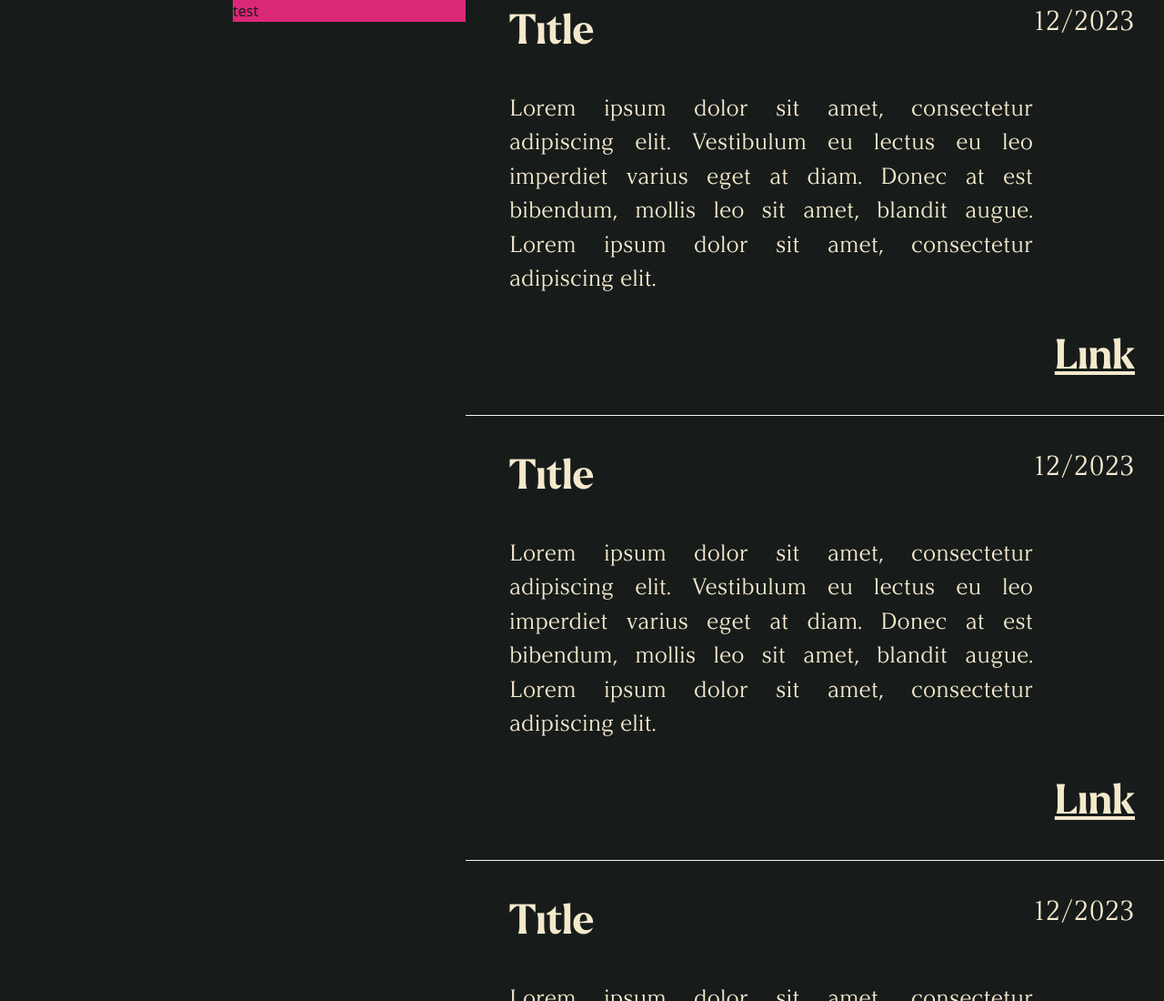
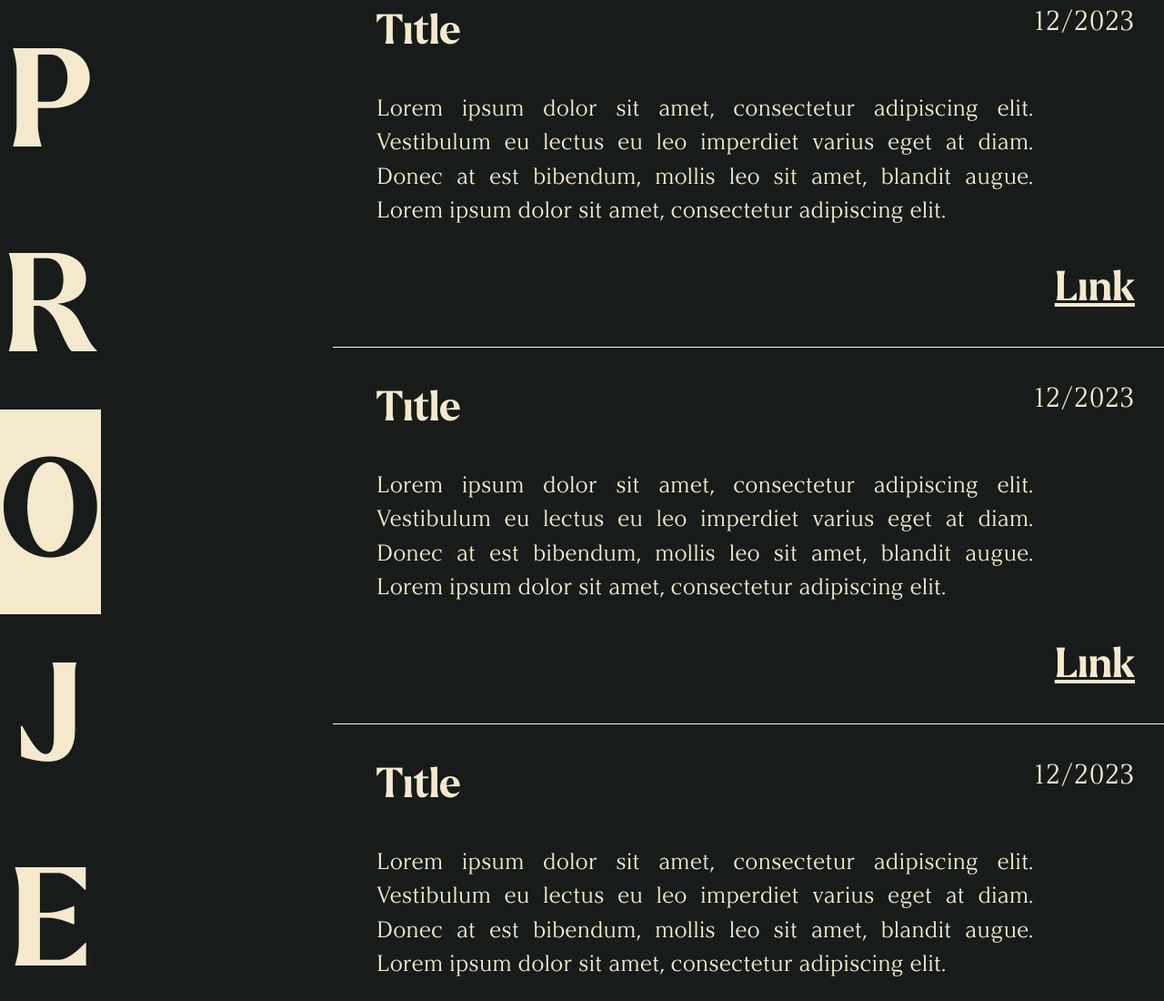
Before and after one commit to boxOfEclairs/personalWebsite, a website: page src/index.html in a window 1280 px wide. Shown: the top 1100 px of the page at 91% size. Drawn offline with Linux system fonts and the light colour scheme.

Commit message:
Added projects title, but should move into the items div so height is dependent on that

```diff
--- a/src/index.html
+++ b/src/index.html
@@ -63,18 +63,27 @@
         <!--Projects-->
         <div class="width-screen height-dvh flex flex-row bg-dark text-cream">
 
-            <div class="hidden basis-0 md:basis-2/5 md:block text-dark">
-                <div class="md:flex md:flex-rows-2 md:w-full">
-                    <div class="md:flex md:flex-row md:basis-1/2">
-                        <p>test</p>
+            <div class="hidden basis-0 md:basis-2/5 md:block md:h-full">
+                <div class="flex flex-rows-2 w-full h-fit">
+                    <div class="flex flex-row basis-1/2">
+                        <div class="grid grid-rows-8 font-larken place-items-center text-center text-[9.375rem]">
+                            <div>P</div>
+                            <div>R</div>
+                            <div class="bg-cream text-dark">O</div>
+                            <div>J</div>
+                            <div>E</div>
+                            <div>C</div>
+                            <div>T</div>
+                            <div>S</div>
+                        </div>
                     </div>
-                    <div class="md:flex md:flex-row md:basis-1/2 md:bg-pink-600">
-                        <p>test</p>
+                    <div class="flex flex-row basis-1/2">
+                        <!--This div left empty on purpose-->
                     </div>
                 </div>
             </div>
 
-            <div class="width-full basis-full md:basis-3/5">
+            <div class="width-full basis-full md:basis-3/5>
                 <div class="grid grid-rows-4">
 
                     <!--Item Start-->
```
Also changed, not shown: dist/output.css, src/output.css.
